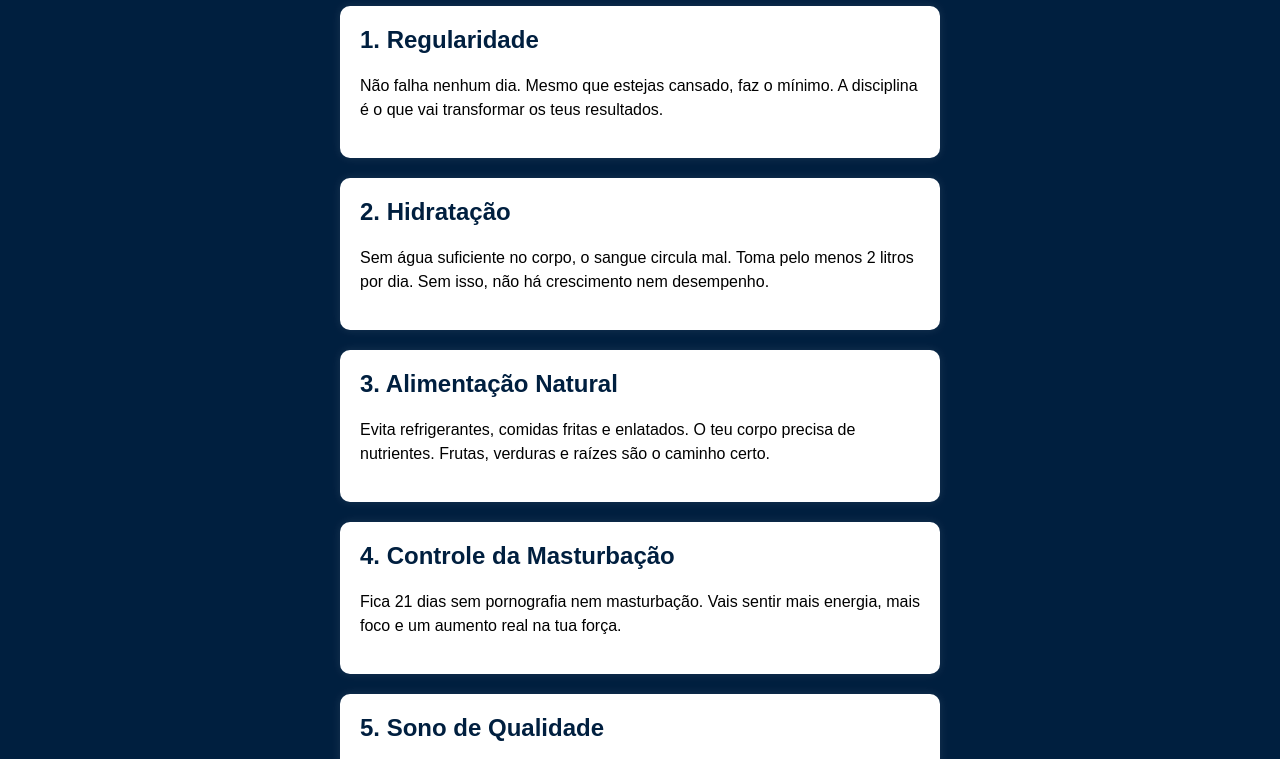
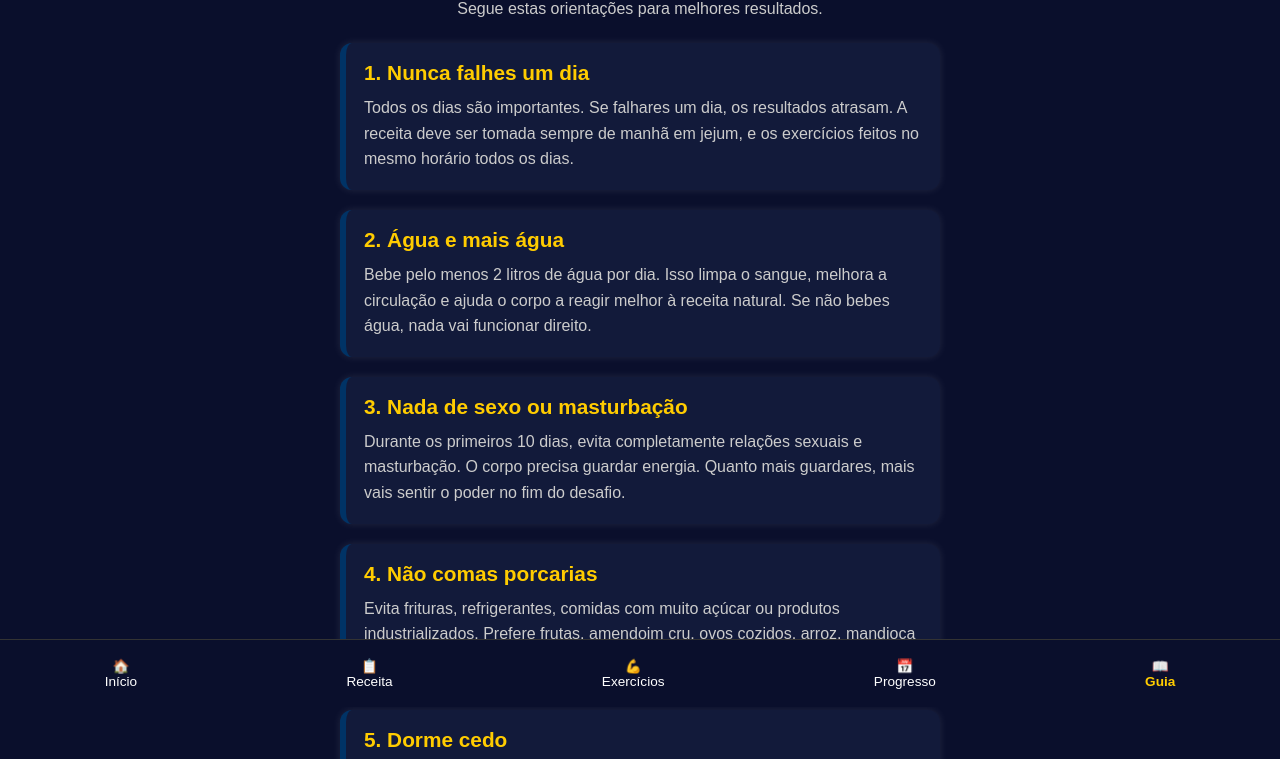
Before and after one commit to MickyMCY/Precoce, a plain HTML site: page guia.html in a window 1280 px wide. Shown: the part 93-852 px from the top of the page. Drawn offline with Linux system fonts and the light colour scheme.

Commit message:
Update guia.html

```diff
--- a/guia.html
+++ b/guia.html
@@ -2,75 +2,137 @@
 <html lang="pt">
 <head>
   <meta charset="UTF-8">
+  <title>Guia Completo</title>
   <meta name="viewport" content="width=device-width, initial-scale=1.0">
-  <title>Guia Completo</title>
+  <link rel="stylesheet" href="style.css">
   <style>
     body {
-      background-color: #001f3f;
+      margin: 0;
+      padding: 0;
+      background-color: #0a0f2c;
       color: #fff;
       font-family: Arial, sans-serif;
-      margin: 0;
     }
 
     .container {
       max-width: 600px;
       margin: auto;
       padding: 20px;
+      padding-bottom: 120px;
     }
 
     h1 {
       text-align: center;
+      font-size: 1.8rem;
+      color: #ffffff;
       margin-bottom: 20px;
     }
 
+    .subtexto {
+      text-align: center;
+      color: #ccc;
+      margin-bottom: 25px;
+      font-size: 1rem;
+    }
+
     .box {
-      background-color: #fff;
-      color: #000;
-      border-radius: 10px;
-      padding: 20px;
+      background-color: #121a3a;
+      border-radius: 12px;
+      padding: 18px;
       margin-bottom: 20px;
-      box-shadow: 0 0 10px rgba(255, 255, 255, 0.1);
+      box-shadow: 0 0 8px rgba(255, 255, 255, 0.1);
     }
 
     .box h2 {
+      color: #ffcc00;
       margin-top: 0;
-      color: #001f3f;
+      font-size: 1.3rem;
+      margin-bottom: 10px;
     }
 
     .box p {
-      margin-top: 10px;
-      line-height: 1.5;
+      margin: 0;
+      color: #ccc;
+      line-height: 1.6;
+      font-size: 1rem;
+    }
+
+    .menu {
+      position: fixed;
+      bottom: 0;
+      left: 0;
+      width: 100%;
+      background-color: #0a0f2c;
+      border-top: 1px solid #333;
+      display: flex;
+      justify-content: space-around;
+      padding: 10px 0;
+      z-index: 999;
+    }
+
+    .menu a {
+      color: #fff;
+      text-align: center;
+      text-decoration: none;
+      font-size: 0.85rem;
+      display: flex;
+      flex-direction: column;
+      align-items: center;
+    }
+
+    .menu a.ativo {
+      color: #ffcc00;
+      font-weight: bold;
     }
   </style>
 </head>
 <body>
   <div class="container">
     <h1>📖 Guia Completo</h1>
+    <p class="subtexto">Segue estas orientações para melhores resultados.</p>
 
     <div class="box">
-      <h2>1. Regularidade</h2>
-      <p>Não falha nenhum dia. Mesmo que estejas cansado, faz o mínimo. A disciplina é o que vai transformar os teus resultados.</p>
+      <h2>1. Nunca falhes um dia</h2>
+      <p>Todos os dias são importantes. Se falhares um dia, os resultados atrasam. A receita deve ser tomada sempre de manhã em jejum, e os exercícios feitos no mesmo horário todos os dias.</p>
     </div>
 
     <div class="box">
-      <h2>2. Hidratação</h2>
-      <p>Sem água suficiente no corpo, o sangue circula mal. Toma pelo menos 2 litros por dia. Sem isso, não há crescimento nem desempenho.</p>
+      <h2>2. Água e mais água</h2>
+      <p>Bebe pelo menos 2 litros de água por dia. Isso limpa o sangue, melhora a circulação e ajuda o corpo a reagir melhor à receita natural. Se não bebes água, nada vai funcionar direito.</p>
     </div>
 
     <div class="box">
-      <h2>3. Alimentação Natural</h2>
-      <p>Evita refrigerantes, comidas fritas e enlatados. O teu corpo precisa de nutrientes. Frutas, verduras e raízes são o caminho certo.</p>
+      <h2>3. Nada de sexo ou masturbação</h2>
+      <p>Durante os primeiros 10 dias, evita completamente relações sexuais e masturbação. O corpo precisa guardar energia. Quanto mais guardares, mais vais sentir o poder no fim do desafio.</p>
     </div>
 
     <div class="box">
-      <h2>4. Controle da Masturbação</h2>
-      <p>Fica 21 dias sem pornografia nem masturbação. Vais sentir mais energia, mais foco e um aumento real na tua força.</p>
+      <h2>4. Não comas porcarias</h2>
+      <p>Evita frituras, refrigerantes, comidas com muito açúcar ou produtos industrializados. Prefere frutas, amendoim cru, ovos cozidos, arroz, mandioca e carne magra. A alimentação interfere no teu desempenho.</p>
     </div>
 
     <div class="box">
-      <h2>5. Sono de Qualidade</h2>
-      <p>Dorme pelo menos 7 horas. O crescimento e o equilíbrio hormonal acontecem no descanso. Sem sono, não há progresso.</p>
+      <h2>5. Dorme cedo</h2>
+      <p>O corpo precisa de descanso. Dormir tarde todos os dias afeta a tua testosterona, os teus hormônios e a tua disposição. Dorme 7 a 8 horas por noite. Vais acordar com mais força e mais firmeza.</p>
     </div>
+
+    <div class="box">
+      <h2>6. Não falhes os exercícios</h2>
+      <p>Os vídeos ensinam exercícios simples que funcionam mesmo. Faz com calma, todos os dias. Mesmo que seja só 5 minutos. A consistência vai transformar o teu desempenho.</p>
+    </div>
+
+    <div class="box">
+      <h2>7. Continua mesmo sem ver resultados</h2>
+      <p>Alguns notam mudanças em 3 dias. Outros demoram 7 ou 10. O importante é não desistir. Continua até o fim do desafio. Não pares por não ver nada no início. A transformação vem com o tempo.</p>
+    </div>
+  </div>
+
+  <div class="menu">
+    <a href="index.html">🏠<br>Início</a>
+    <a href="receita.html">📋<br>Receita</a>
+    <a href="exercicios.html">💪<br>Exercícios</a>
+    <a href="progresso.html">📅<br>Progresso</a>
+    <a href="guia.html" class="ativo">📖<br>Guia</a>
   </div>
 </body>
 </html>
```
